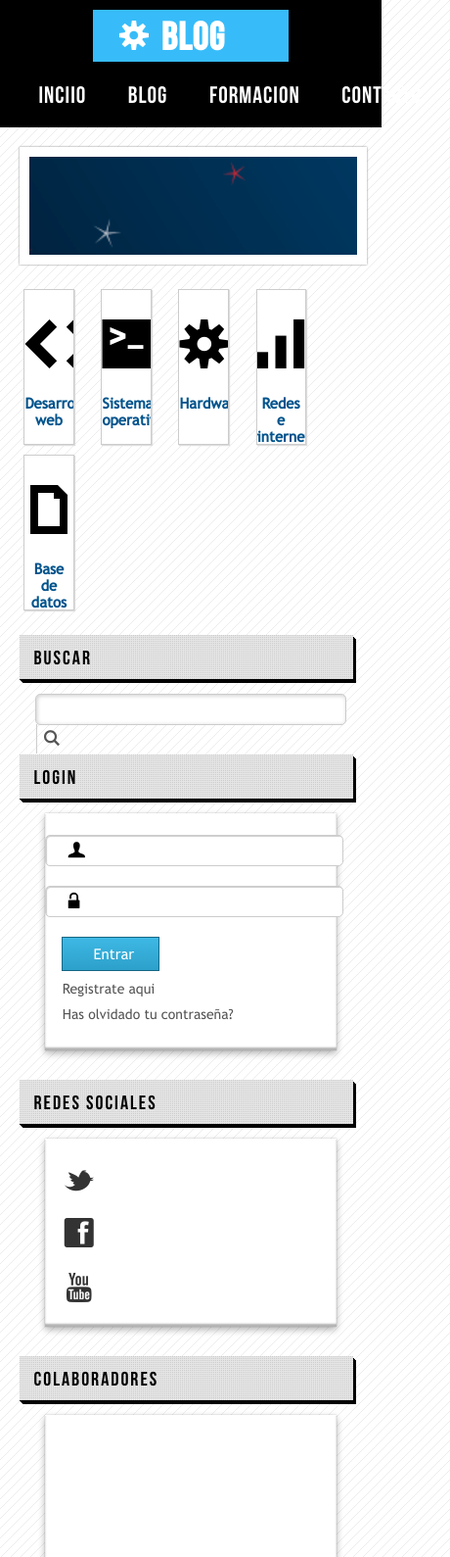
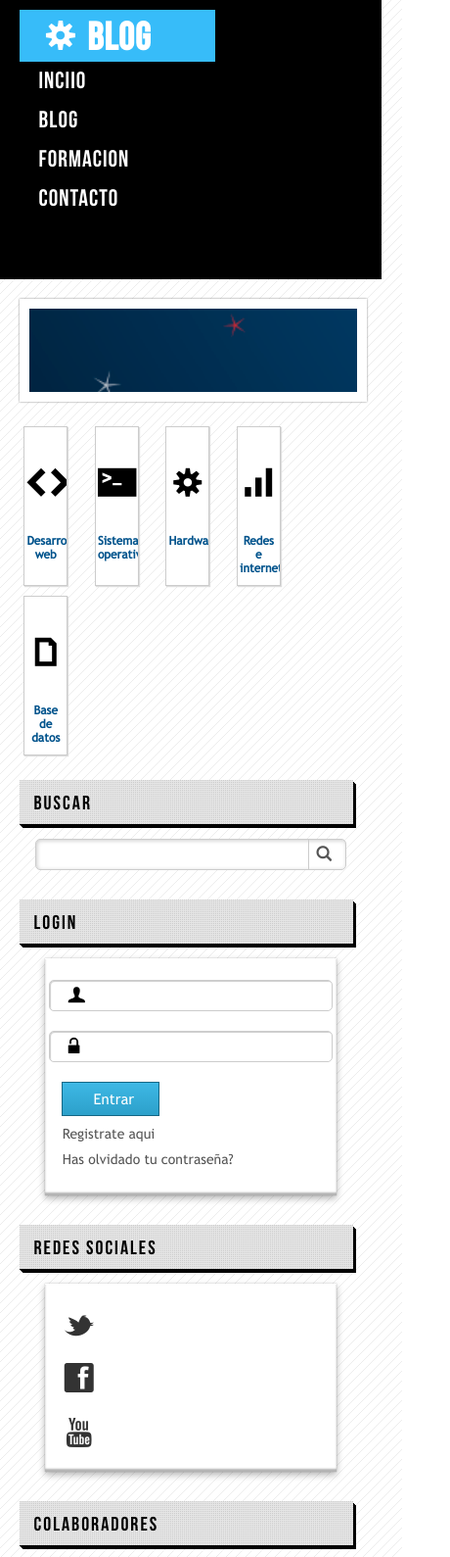
Before and after one commit to ArayaMara/MasterDisenoWeb, a plain HTML site: page 05-maquetacion-02/index.html in a window 390 px wide. Shown: the top 1589 px of the page at 98% size, 460 px wide, since content can reach past the window. Drawn offline with Linux system fonts and the light colour scheme; files whose address does not match are found by name.

Commit message:
end of responsive

```diff
--- a/05-maquetacion-02/css/responsive.css
+++ b/05-maquetacion-02/css/responsive.css
@@ -204,3 +204,95 @@
         #login input[type="password"] {
             width: 90%;
         }
+        #footer {
+            height: auto;
+            padding-bottom: 40px;
+        }
+        #footer .wrap>div {
+            width: 100%;
+            margin: 0px auto;
+            margin-top: 20px;
+        }
+        #footer h5 {
+            font-size: 25px;
+        }
+    }
+
+    @media (max-width:603px) {
+        .card {
+            width: 13%;
+            padding: 2px
+        }
+        .card .icon {
+            font-size: 29px;
+        }
+        .card .icon:hover {
+            font-size: 29px;
+        }
+        .card .category {
+            font-size: 12px;
+        }
+        .card .category:hover {
+            font-size: 12px;
+        }
+    }
+
+    @media (max-width:579px) {
+        .card {
+            width: 12%;
+        }
+    }
+
+    @media (max-width:489px) {
+        #baner {
+            height: 85px;
+        }
+        #baner h1 {
+            font-size: 18px;
+            margin-left: -201px;
+        }
+        .card {
+            width: 11%;
+        }
+        #lateral input[type="text"] {
+            width: 85%;
+        }
+        #logo {
+            float: left;
+        }
+        #menu {
+            clear: both;
+            float: none;
+            width: 100%;
+            margin: 0px auto;
+        }
+        #header {
+            width: 100%;
+            height: 275px;
+            padding-top: 10px;
+        }
+        #menu ul li {
+            width: 100%;
+            line-height: 52px;
+        }
+        #menu ul li a {
+            width: 100%;
+            line-height: 40px;
+        }
+        #menu ul li a:hover {
+            color: #37bcf9;
+            transform: scale(1, 1);
+        }
+        #login input[type="email"],
+        #login input[type="password"] {
+            width: 85%;
+        }
+        #articles .data {
+            float: none;
+            margin: -10px;
+            border-radius: 0px 0px 0px 0px;
+        }
+        #articles article h4 {
+            margin-top: 20px;
+        }
+    }
```
Also changed, not shown: 05-maquetacion-02/index.html (+15 -33 lines). Lines whose indentation alone changed are shown as unchanged.
